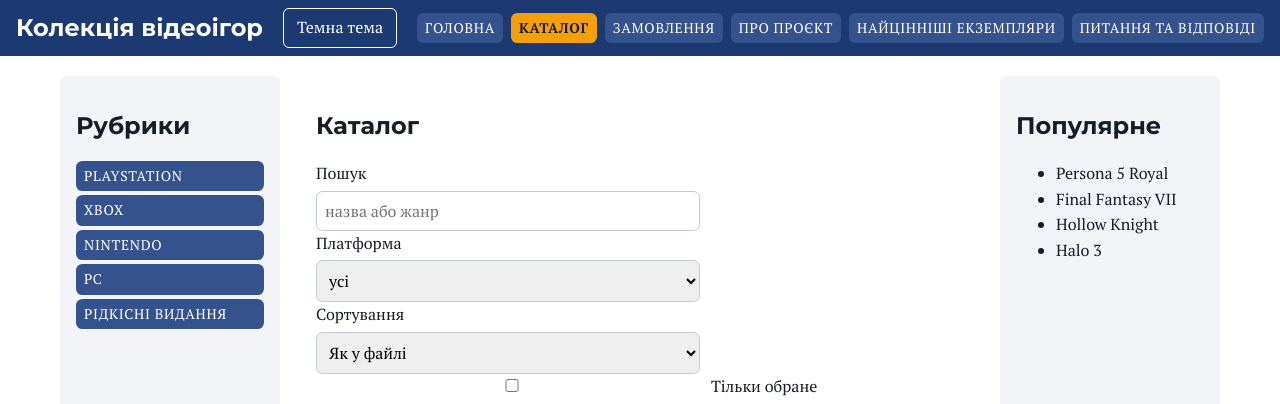
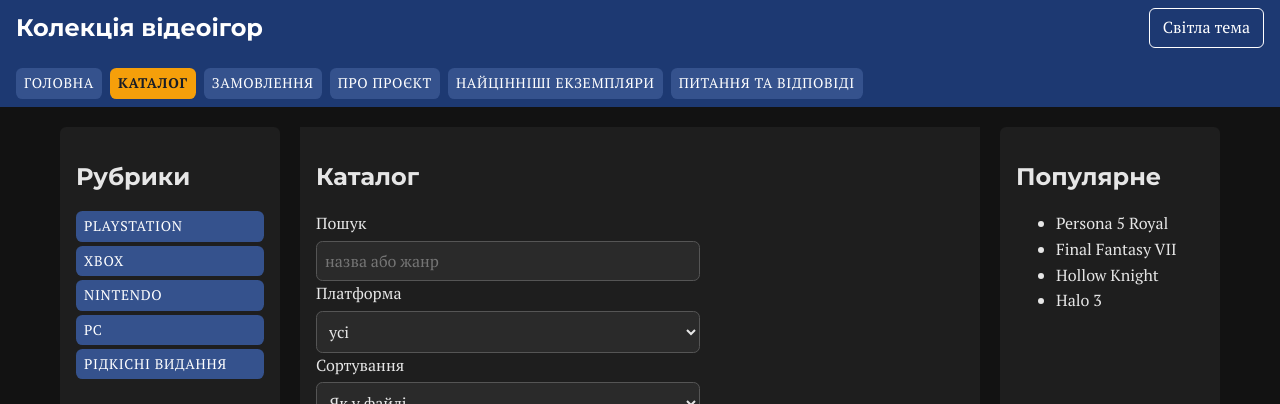
Before and after one commit to mykytych-oleksandr-uzhnu/web-course-2, a plain HTML site: page catalog.html in a window 1280 px wide. Both pictures are taken after a click on the button "Темна тема". Shown: the top 404 px of the page. Drawn offline with Linux system fonts and the light colour scheme.

Commit message:
LR10: відновлено перемикач теми, виправлено таблицю в темній темі

```diff
--- a/css/styles.css
+++ b/css/styles.css
@@ -1127,3 +1127,10 @@ dialog dt {
 dialog dd {
     margin: 0 0 0.5rem 0;
 }
+dialog tbody tr:nth-child(even) {
+  background: rgba(128, 128, 128, 0.18);
+}
+
+dialog td {
+  color: inherit;
+}
--- a/js/app.js
+++ b/js/app.js
@@ -297,3 +297,46 @@ if (document.getElementById("cards") !== null) {
 
     init();
 }
+
+// ===== Тема =====
+const themeBtn = document.getElementById("theme");
+const systemDark = window.matchMedia("(prefers-color-scheme: dark)");
+
+// Чи темна сторінка зараз: явний клас має пріоритет над системною схемою.
+function isDarkNow() {
+    const root = document.documentElement;
+    if (root.classList.contains("dark-theme")) return true;
+    if (root.classList.contains("light-theme")) return false;
+    return systemDark.matches;
+}
+
+// Ставить клас теми на <html> ("" прибирає обидва) і оновлює підпис кнопки.
+function applyTheme(name) {
+    const root = document.documentElement;
+    root.classList.toggle("dark-theme", name === "dark");
+    root.classList.toggle("light-theme", name === "light");
+    themeBtn.textContent = isDarkNow() ? "Світла тема" : "Темна тема";
+}
+
+if (themeBtn !== null) {
+    // Збережений вибір перевіряємо раніше за системну схему: це вибір самого користувача.
+    let savedTheme = null;
+    try {
+        savedTheme = localStorage.getItem("theme");
+    } catch (error) {
+        savedTheme = null;
+    }
+    applyTheme(savedTheme === "dark" || savedTheme === "light" ? savedTheme : "");
+
+    // Перемикає тему на протилежну і запам'ятовує вибір.
+    themeBtn.addEventListener("click", () => {
+        const next = isDarkNow() ? "light" : "dark";
+        applyTheme(next);
+        try {
+            localStorage.setItem("theme", next);
+        } catch (error) {
+            // Сховище недоступне: тема діє лише до перезавантаження.
+        }
+        showToast(next === "dark" ? "Темна тема" : "Світла тема");
+    });
+}
```
